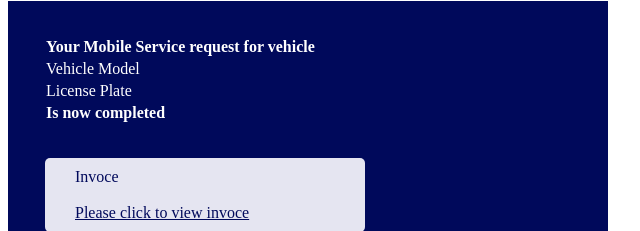
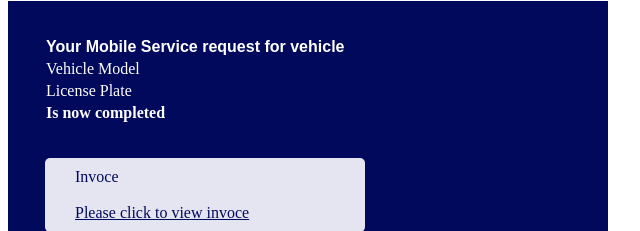
Before and after one commit to renanxd25/template_ford, a plain HTML site: page index.html in a window 1280 px wide. Shown: the part 239-470 px from the top of the page, 0-640 px from the left. Drawn offline with Linux system fonts and the light colour scheme.

```diff
--- a/index.html
+++ b/index.html
@@ -28,7 +28,7 @@
             <td>
                 <tr>
                     <td>
-                        <span style="color: #fff; font-weight: 700; font-size: 16px;">Your Mobile Service request for vehicle</span>
+                        <span style="color: #fff; font-weight: 700; font-size: 16px; font-family: Arial, Helvetica, sans-serif;">Your Mobile Service request for vehicle</span>
                     </td>
                 </tr>
                 <tr>
```
Also changed, not shown: img/calendario.png (added), img/coreano.png (added).
